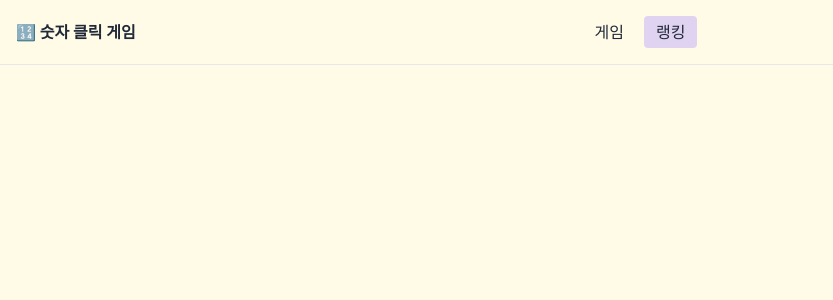
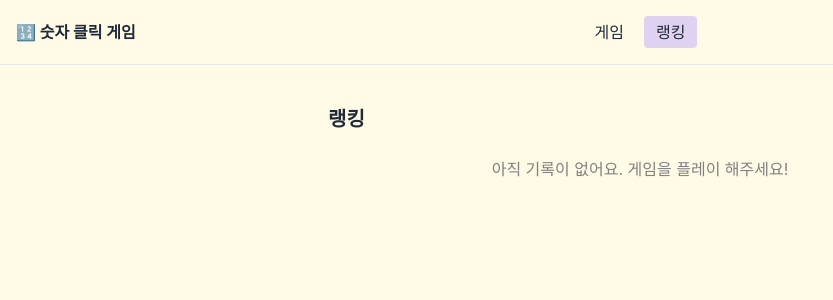
Before and after one commit to 39-play-sopt-web/KimYuMin, a React (Vite) app in the folder Week2/Homework/: page / in a window 1280 px wide. Both pictures are taken after a click on the button "랭킹". Shown: the top 300 px of the page, without its empty margins (0-833 px from the left). Built offline with nearby package versions, Linux system fonts and the light colour scheme.

Commit message:
feat: 저장된 게임 기록 조회 및 랭킹 화면 구현

```diff
--- a/Week2/Homework/src/App.jsx
+++ b/Week2/Homework/src/App.jsx
@@ -1,5 +1,6 @@
 import Header from "./components/Header";
 import GamePage from "./pages/GamePage";
+import RankingPage from "./pages/RankingPage";
 import useHeader from "./hooks/useHeader";
 import useGame from "./hooks/useGame";
 import GameResultModal from "./components/GameResultModal";
@@ -16,7 +17,7 @@ export default function App() {
         changeLevel={game.changeLevel}
         elapsed={game.elapsed}
       />
-      {header.activeMenu === "game" && <GamePage {...game} />}
+      {header.activeMenu === "game" ? <GamePage {...game} /> : <RankingPage />}
       {game.isFinished && (
         <GameResultModal level={game.level} elapsed={game.elapsed} onConfirm={game.closeResult} />
       )}
--- /dev/null
+++ b/Week2/Homework/src/components/RankingBoard.jsx
@@ -0,0 +1,34 @@
+export default function RankingBoard({ records }) {
+  if (records.length === 0) {
+    return (
+      <p className="text-center text-secondary">
+        아직 기록이 없어요. 게임을 플레이 해주세요!
+      </p>
+    );
+  }
+
+  return (
+    <div className="rounded-lg">
+      <table className="w-full bg-card text-left text-sm [&_th]:p-3 [&_td]:p-3">
+        <thead className="bg-selected">
+          <tr>
+            <th scope="col">순위</th>
+            <th scope="col">레벨</th>
+            <th scope="col">플레이 시간</th>
+            <th scope="col">기록 시각</th>
+          </tr>
+        </thead>
+        <tbody>
+          {records.map((record, index) => (
+            <tr key={record.date}>
+              <td>{index + 1}</td>
+              <td>Level {record.level}</td>
+              <td>{(record.time / 1000).toFixed(2)}초</td>
+              <td>{new Date(record.date).toLocaleString("ko-KR")}</td>
+            </tr>
+          ))}
+        </tbody>
+      </table>
+    </div>
+  );
+}
--- /dev/null
+++ b/Week2/Homework/src/hooks/useRanking.js
@@ -0,0 +1,8 @@
+import { useState } from "react";
+import { getRecords } from "../utils/records";
+
+export default function useRanking() {
+  const [records] = useState(getRecords);
+
+  return { records };
+}
--- /dev/null
+++ b/Week2/Homework/src/pages/RankingPage.jsx
@@ -0,0 +1,13 @@
+import RankingBoard from "../components/RankingBoard";
+import useRanking from "../hooks/useRanking";
+
+export default function RankingPage() {
+  const { records } = useRanking();
+
+  return (
+    <main className="mx-auto w-full max-w-2xl px-6 py-10">
+      <h2 className="mb-6 text-xl font-bold">랭킹</h2>
+      <RankingBoard records={records} />
+    </main>
+  );
+}
```
